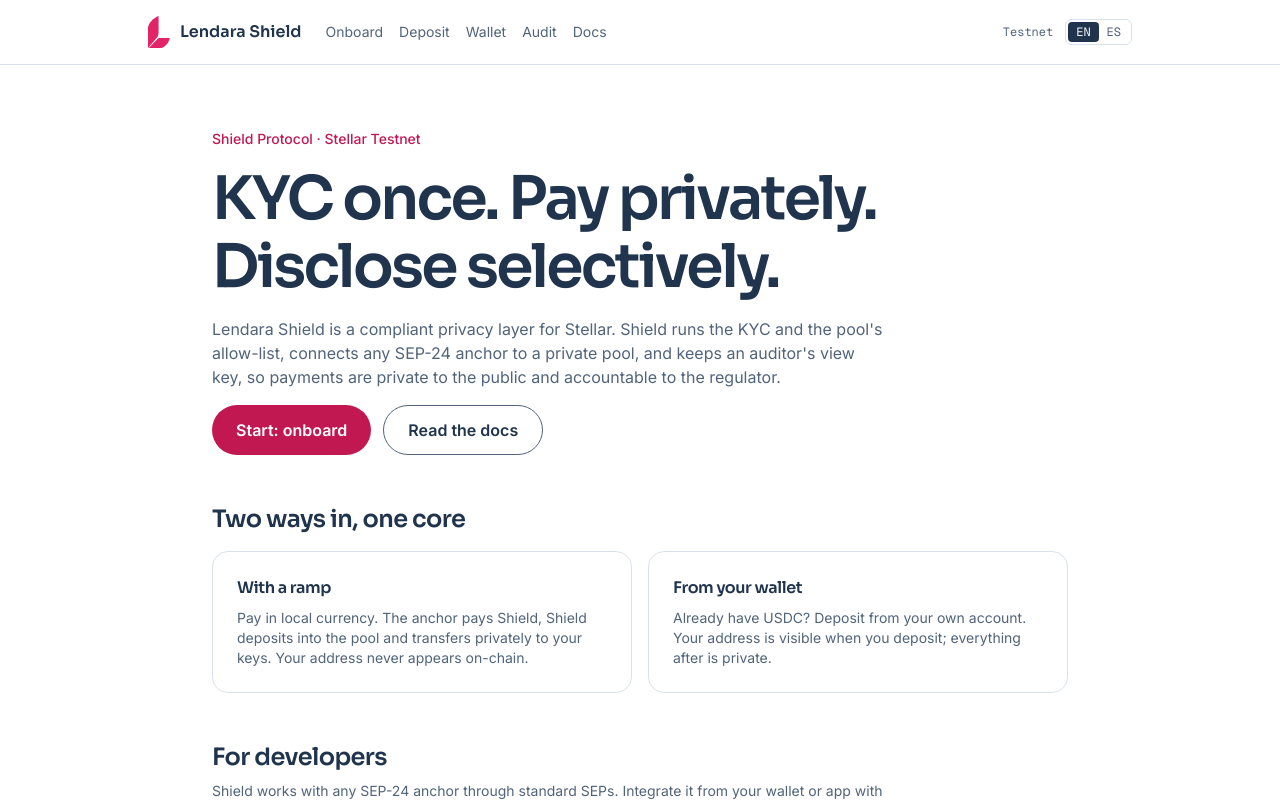
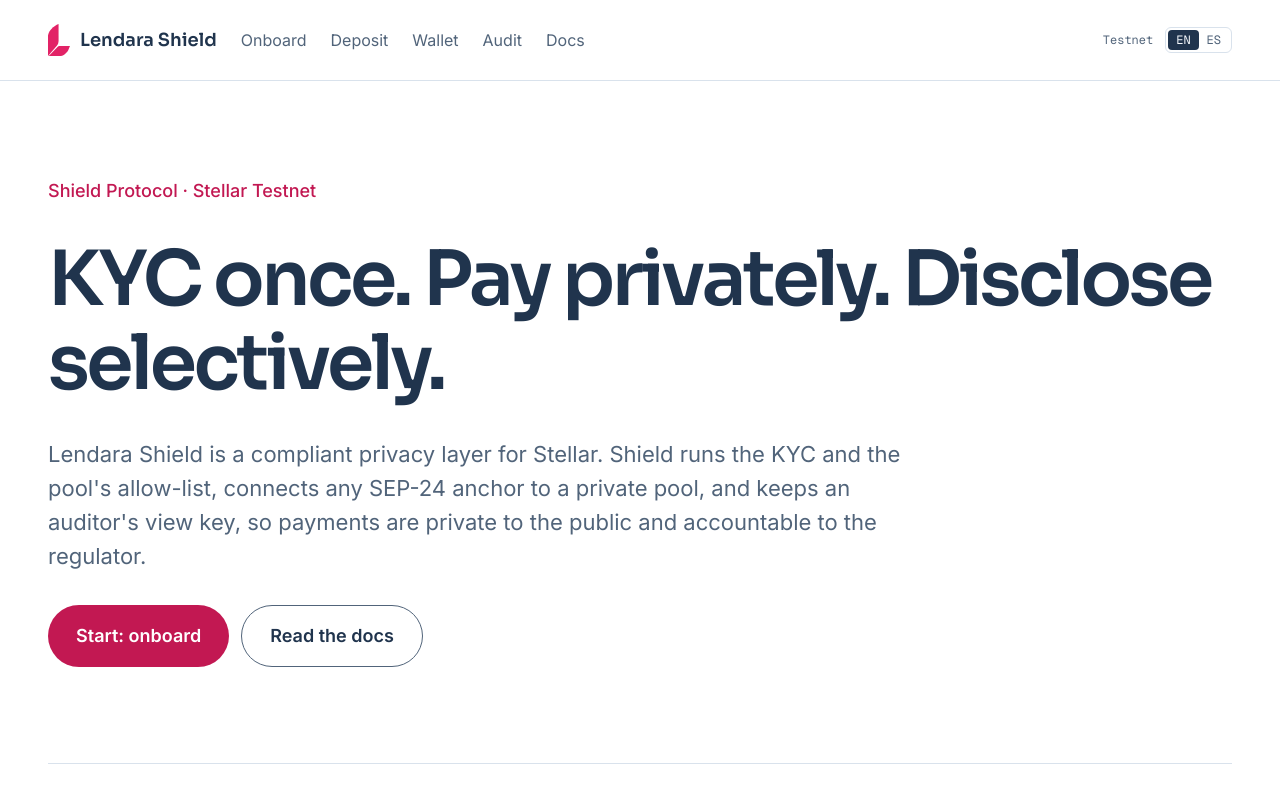
Before and after one commit to Lendara-Org/lendara-shield, a Next.js app in the folder apps/web/: page /en in a window 1280 px wide. Shown: the top 801 px of the page. Built offline with nearby package versions, Linux system fonts and the light colour scheme; no server answers.

Commit message:
fix(web): widen layouts and improve typography at desktop sizes

```diff
--- a/apps/web/src/app/[lang]/layout.tsx
+++ b/apps/web/src/app/[lang]/layout.tsx
@@ -35,7 +35,7 @@
         <SessionProvider>
           <SiteHeader />
           {children}
-          <footer className="mx-auto max-w-5xl px-4 pb-10 text-xs text-gray">{messages[lang].footer}</footer>
+          <footer className="mx-auto max-w-[1440px] border-t border-line px-5 py-8 text-sm sm:px-8 lg:px-12 text-gray">{messages[lang].footer}</footer>
         </SessionProvider>
       </I18nProvider>
     </div>
--- a/apps/web/src/app/[lang]/page.tsx
+++ b/apps/web/src/app/[lang]/page.tsx
@@ -11,50 +11,50 @@
     { ...landing.direct, href: localized(lang, "/deposit?mode=direct") },
   ];
   return (
-    <main className="mx-auto max-w-4xl space-y-12 px-5 py-10 sm:py-16">
-      <section className="space-y-4">
-        <p className="text-sm font-medium text-wine">{landing.eyebrow}</p>
-        <h1 className="font-display text-[40px] leading-[46px] font-semibold tracking-[-0.035em] sm:text-[60px] sm:leading-[68px] sm:tracking-[-0.045em]">{landing.title}</h1>
-        <p className="max-w-2xl text-gray">{landing.intro}</p>
+    <main className="mx-auto max-w-[1440px] space-y-16 px-5 py-12 sm:px-8 sm:py-20 lg:space-y-24 lg:px-12 lg:py-24">
+      <section className="space-y-6 lg:space-y-8">
+        <p className="text-base font-medium text-wine lg:text-lg">{landing.eyebrow}</p>
+        <h1 className="font-display text-[40px] leading-[46px] font-semibold tracking-[-0.035em] sm:text-[64px] sm:leading-[72px] lg:max-w-[1200px] lg:text-[76px] lg:leading-[84px] sm:tracking-[-0.045em]">{landing.title}</h1>
+        <p className="max-w-[880px] text-lg leading-8 text-gray lg:text-[22px] lg:leading-[34px]">{landing.intro}</p>
         <div className="flex flex-wrap gap-3">
           <Link
             href={localized(lang, "/onboard")}
-            className="inline-flex min-h-12 items-center rounded-full bg-action-primary px-6 py-3 text-base font-semibold text-text-inverse transition-colors hover:bg-action-primary-hover active:bg-action-primary-pressed"
+            className="inline-flex min-h-14 items-center rounded-full bg-action-primary px-7 py-4 text-lg font-semibold text-text-inverse transition-colors hover:bg-action-primary-hover active:bg-action-primary-pressed"
           >
             {landing.start}
           </Link>
           <Link
             href={localized(lang, "/docs")}
-            className="inline-flex min-h-12 items-center rounded-full border border-border-control bg-surface px-6 py-3 text-base font-semibold transition-colors hover:bg-action-secondary-hover active:bg-action-secondary-pressed"
+            className="inline-flex min-h-14 items-center rounded-full border border-border-control bg-surface px-7 py-4 text-lg font-semibold transition-colors hover:bg-action-secondary-hover active:bg-action-secondary-pressed"
           >
             {landing.readDocs}
           </Link>
         </div>
       </section>
 
-      <section aria-labelledby="modes" className="space-y-4">
-        <h2 id="modes" className="text-2xl leading-8 font-semibold">
+      <section aria-labelledby="modes" className="space-y-8 border-t border-line pt-12 lg:pt-16">
+        <h2 id="modes" className="text-[30px] leading-[38px] font-semibold lg:text-[40px] lg:leading-[48px]">
           {landing.modesTitle}
         </h2>
-        <div className="grid gap-4 sm:grid-cols-2">
+        <div className="grid gap-6 sm:grid-cols-2 lg:gap-8">
           {modes.map((mode) => (
             <Link
               key={mode.title}
               href={mode.href}
-              className="rounded-2xl border border-line bg-surface p-6 transition-colors hover:border-ink/40"
+              className="rounded-3xl border border-line bg-surface p-6 lg:p-10 transition-colors hover:border-ink/40"
             >
-              <h3 className="mb-2 font-semibold">{mode.title}</h3>
-              <p className="text-sm text-gray">{mode.body}</p>
+              <h3 className="mb-4 text-2xl leading-8 font-semibold">{mode.title}</h3>
+              <p className="text-lg leading-8 text-gray">{mode.body}</p>
             </Link>
           ))}
         </div>
       </section>
 
-      <section aria-labelledby="developers" className="space-y-2">
-        <h2 id="developers" className="text-2xl leading-8 font-semibold">
+      <section aria-labelledby="developers" className="space-y-6 border-t border-line pt-12 lg:pt-16">
+        <h2 id="developers" className="text-[30px] leading-[38px] font-semibold lg:text-[40px] lg:leading-[48px]">
           {landing.devTitle}
         </h2>
-        <p className="max-w-2xl text-sm text-gray">
+        <p className="max-w-[1000px] text-lg leading-8 text-gray lg:text-xl lg:leading-8">
           {landing.devBody}{" "}
           <Link href={localized(lang, "/docs")} className="font-medium text-ink underline">
             {landing.readDocs} →
--- a/apps/web/src/components/docs/docs-layout.tsx
+++ b/apps/web/src/components/docs/docs-layout.tsx
@@ -18,7 +18,7 @@
   const next = index < DOC_SLUGS.length - 1 ? DOC_SLUGS[index + 1] : undefined;
 
   const nav = (
-    <ul className="flex flex-col gap-0.5 text-sm">
+    <ul className="flex flex-col gap-0.5 text-base">
       {DOC_SLUGS.map((s) => (
         <li key={s}>
           <Link
@@ -36,7 +36,7 @@
   );
 
   return (
-    <main className="mx-auto grid max-w-5xl grid-cols-[minmax(0,1fr)] gap-8 px-4 py-8 lg:grid-cols-[200px_minmax(0,1fr)] lg:py-12">
+    <main className="mx-auto grid max-w-[1440px] grid-cols-[minmax(0,1fr)] gap-10 px-5 py-10 sm:px-8 lg:px-12 lg:grid-cols-[240px_minmax(0,1fr)] lg:py-12">
       <aside className="lg:sticky lg:top-6 lg:self-start">
         <details className="rounded-lg border border-line bg-surface lg:hidden">
           <summary className="cursor-pointer px-4 py-3 text-sm font-medium">{chrome.menu}</summary>
--- a/apps/web/src/components/site-header.tsx
+++ b/apps/web/src/components/site-header.tsx
@@ -23,12 +23,12 @@
   ];
   return (
     <header className="border-b border-line bg-surface">
-      <nav aria-label={t.nav.main} className="mx-auto flex max-w-5xl flex-wrap items-center gap-x-6 gap-y-2 px-5 py-4">
-        <Link href={href("/")} className="flex items-center gap-2.5 font-display font-semibold tracking-normal">
+      <nav aria-label={t.nav.main} className="mx-auto flex max-w-[1440px] flex-wrap items-center gap-x-6 gap-y-2 px-5 py-5 sm:px-8 lg:px-12 lg:py-6">
+        <Link href={href("/")} className="flex items-center gap-2.5 text-lg font-display font-semibold tracking-normal">
           <Isotipo className="h-8 w-auto text-crimson" />
           Lendara Shield
         </Link>
-        <ul className="flex flex-wrap gap-4 text-sm">
+        <ul className="flex flex-wrap gap-4 text-base lg:gap-6">
           {links.map(({ path, label }) => {
             const target = href(path);
             const current = pathname === target || (path === "/docs" && pathname.startsWith(`${target}/`));
--- a/apps/web/src/components/ui/page.tsx
+++ b/apps/web/src/components/ui/page.tsx
@@ -1,11 +1,11 @@
 /** A titled app page (the docs have their own wider layout). */
 export function Page({ title, intro, children }: { title: string; intro: string; children: React.ReactNode }) {
   return (
-    <main className="mx-auto max-w-4xl px-5 py-10 sm:py-12">
+    <main className="mx-auto max-w-[1280px] px-5 py-12 sm:px-8 lg:px-12 lg:py-16">
       <div className="space-y-6">
         <header className="space-y-2">
           <h1 className="font-display text-[30px] leading-[38px] font-semibold sm:text-4xl sm:leading-[44px]">{title}</h1>
-          <p className="text-gray">{intro}</p>
+          <p className="max-w-3xl text-lg leading-8 text-gray">{intro}</p>
         </header>
         {children}
       </div>
```
Also changed, not shown: 1 other file (tests, documents, lock files or other folders).
